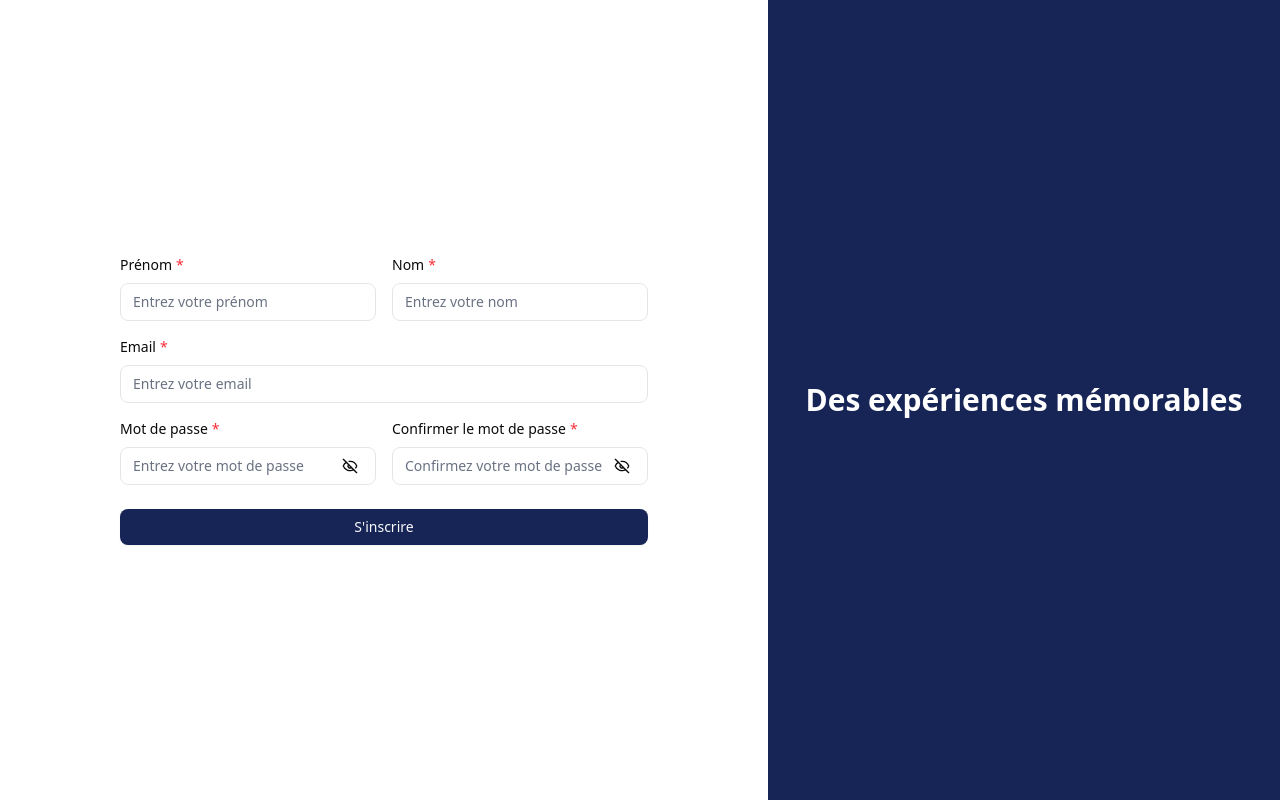
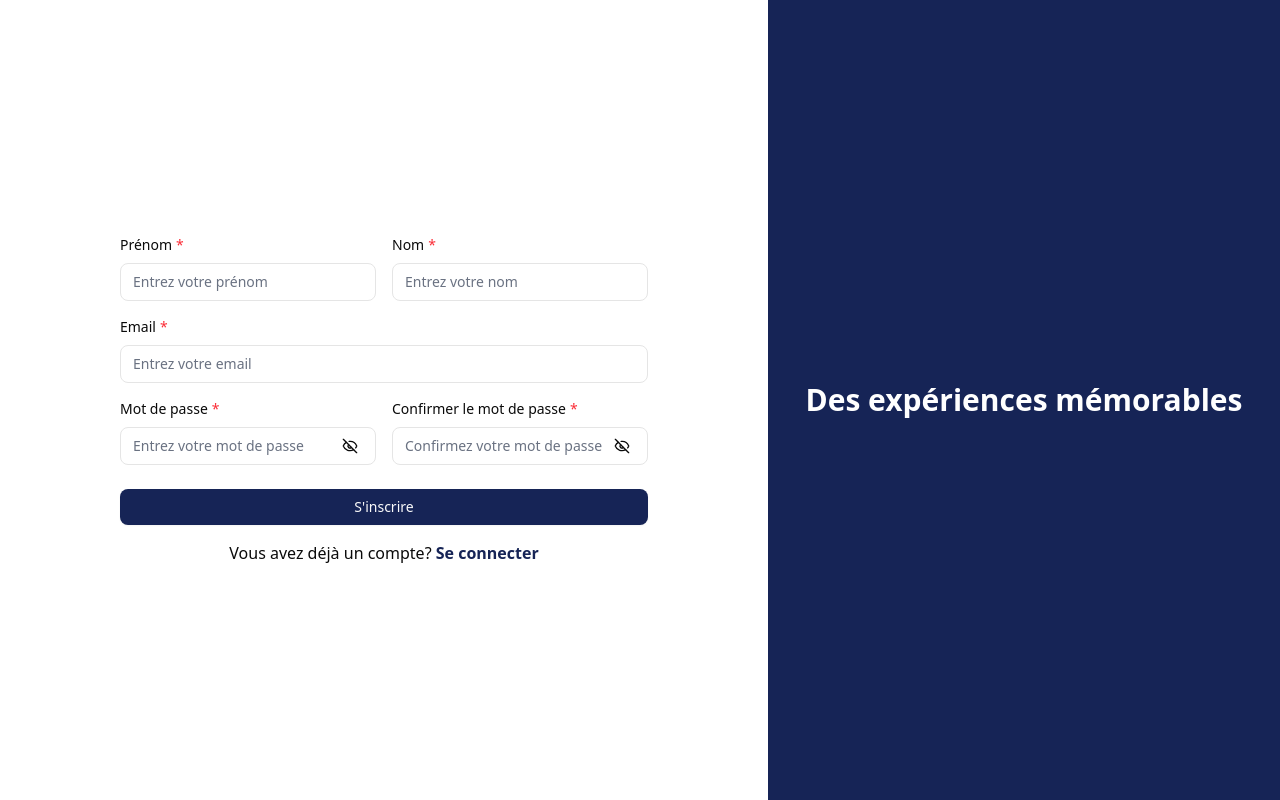
Before and after one commit to yassin-ben-haj-ali/eventApp, a React (Vite) app: page /register in a window 1280 px wide. Built offline with nearby package versions, Linux system fonts and the light colour scheme.

Commit message:
auth redirection

```diff
--- a/src/LandingPage/Footer.tsx
+++ b/src/LandingPage/Footer.tsx
@@ -1,14 +1,13 @@
-
 const Footer = () => {
 	return (
 		<div>
-        <footer className="bg-gray-800 text-white py-4">
+			<footer className="bg-gray-800 py-4 text-white">
 				<div className="container mx-auto text-center">
 					<p>&copy; {new Date().getFullYear()} Leoni Tunisie. Tous droits réservés.</p>
 				</div>
 			</footer>
 		</div>
-  )
-}
+	);
+};
 
-export default Footer
+export default Footer;
--- a/src/LandingPage/Header.tsx
+++ b/src/LandingPage/Header.tsx
@@ -3,17 +3,30 @@ import { useNavigate } from "react-router-dom";
 const Header = () => {
 	const navigate = useNavigate();
 	return (
-    <div className="container mx-auto flex items-center justify-between text-primary py-4">
+		<div className="text-primary container mx-auto flex items-center justify-between py-4">
 			<h1 className="text-2xl font-bold">Leoni Tunisie Events</h1>
 			<nav>
 				<ul className="flex items-center space-x-8 text-lg font-medium">
-                <li><a href="/" className="hover:underline">Home</a></li>
-                <li><a href="/" className="hover:underline">Events</a></li>
-                <button className="bg-primary rounded px-4 py-2 text-white hover:cursor-pointer" onClick={()=>navigate("/login")}>Connexion</button>
+					<li>
+						<a href="/" className="hover:underline">
+							Home
+						</a>
+					</li>
+					<li>
+						<a href="/" className="hover:underline">
+							Events
+						</a>
+					</li>
+					<button
+						className="bg-primary rounded px-4 py-2 text-white hover:cursor-pointer"
+						onClick={() => navigate("/login")}
+					>
+						Connexion
+					</button>
 				</ul>
 			</nav>
 		</div>
-  )
-}
+	);
+};
 
-export default Header
+export default Header;
--- a/src/LandingPage/sections/Banner.tsx
+++ b/src/LandingPage/sections/Banner.tsx
@@ -7,7 +7,7 @@ const Banner = () => {
 						Bienvenue sur la plateforme des événements de Leoni Tunisie
 					</h1>
 					<p className="text-lg">Participez, échangez et vivez les moments forts de notre usine.</p>
-					<button className="rounded bg-white px-4 py-2 text-primary hover:cursor-pointer">
+					<button className="text-primary rounded bg-white px-4 py-2 hover:cursor-pointer">
 						Voir les événements à venir
 					</button>
 				</div>
--- a/src/LandingPage/sections/Events/EventCard.tsx
+++ b/src/LandingPage/sections/Events/EventCard.tsx
@@ -12,7 +12,7 @@ const EventCard: React.FC<EventCardProps> = ({ title, date, location, image }) =
 				<h2 className="text-xl font-semibold">{title}</h2>
 				<p className="text-gray-600">{date}</p>
 				<p className="text-gray-600">{location}</p>
-				<button className="rounded bg-primary px-4 py-2 text-white hover:cursor-pointer">
+				<button className="bg-primary rounded px-4 py-2 text-white hover:cursor-pointer">
 					Participer
 				</button>
 			</div>
--- a/src/LoginPage/LoginPage.tsx
+++ b/src/LoginPage/LoginPage.tsx
@@ -15,6 +15,7 @@ const LoginPage = () => {
 		loginQuery.mutate(data);
 	};
 	return (
+		<div className="space-y-4">
 			<form onSubmit={handleSubmit(onSubmit)} className="space-y-6">
 				<div className="space-y-4">
 					<CustomInput
@@ -39,6 +40,15 @@ const LoginPage = () => {
 					Se connecter
 				</Button>
 			</form>
+			<div className="text-center">
+				<p>
+					Vous n'avez pas de compte ?{" "}
+					<a href="/register" className="text-primary font-bold hover:underline">
+						S'inscrire
+					</a>
+				</p>
+			</div>
+		</div>
 	);
 };
 
--- a/src/LoginPage/RegisterPage.tsx
+++ b/src/LoginPage/RegisterPage.tsx
@@ -18,6 +18,7 @@ const RegisterPage = () => {
 	};
 
 	return (
+		<div className="space-y-4">
 			<form onSubmit={handleSubmit(onSubmit)} className="space-y-6">
 				<div className="space-y-4">
 					<div className="grid grid-cols-2 gap-4">
@@ -71,6 +72,15 @@ const RegisterPage = () => {
 					S'inscrire
 				</Button>
 			</form>
+			<div className="text-center">
+				<p>
+					Vous avez déjà un compte?{" "}
+					<a href="/login" className="text-primary font-bold hover:underline">
+						Se connecter
+					</a>
+				</p>
+			</div>
+		</div>
 	);
 };
 
```
Also changed, not shown: src/LandingPage/landingPage.tsx (indentation only). Lines whose indentation alone changed are shown as unchanged.
